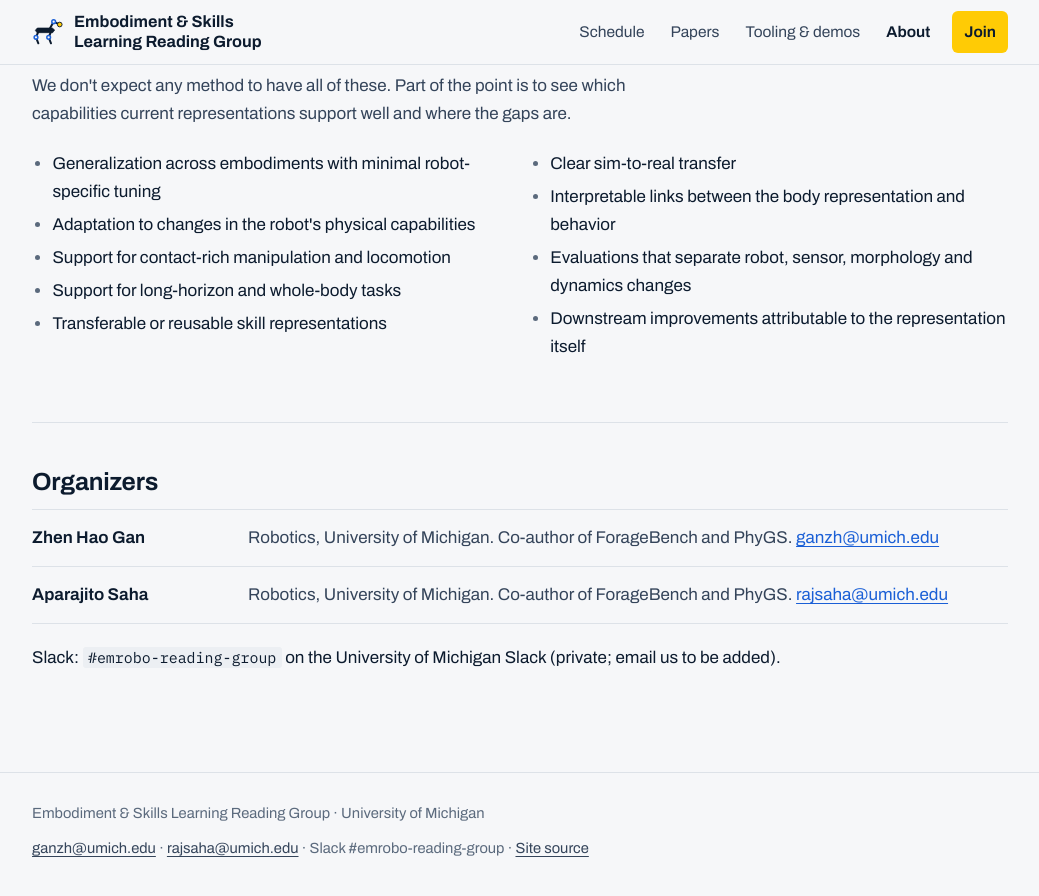
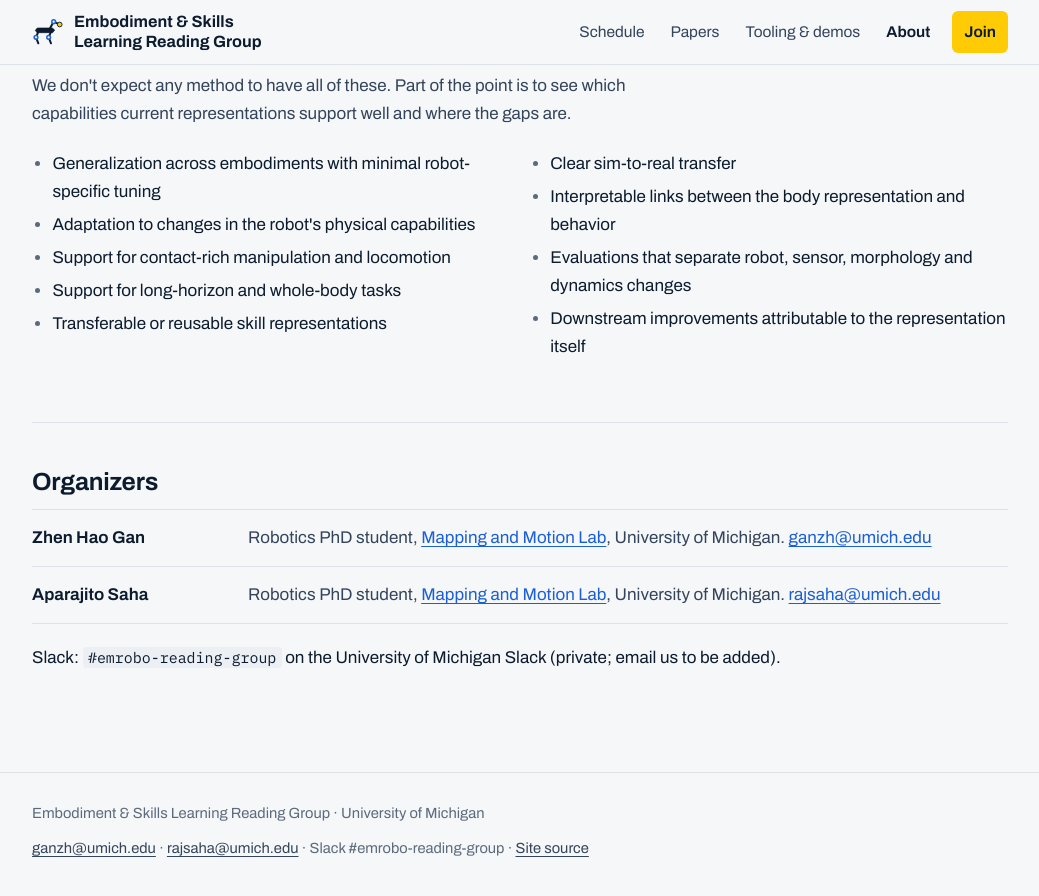
Before and after one commit to m-and-m-lab/emrobo-reading-group, a Jekyll site: the page built from about.html, in a window 1280 px wide and 900 px high, scrolled down 2858 px. Shown: the top 896 px of the window, without its empty margins (120-1159 px from the left). Built offline with Jekyll 4.4.1, drawn with Linux system fonts in a browser that asks for light colours.

Commit message:
Update affiliation

```diff
--- a/_data/organizers.yml
+++ b/_data/organizers.yml
@@ -3,11 +3,17 @@
 current:
   - name: Zhen Hao Gan
     email: ganzh@umich.edu
-    note: Robotics, University of Michigan. Co-author of ForageBench and PhyGS.
+    role: Robotics PhD student
+    lab: Mapping and Motion Lab
+    lab_url: https://sites.google.com/umich.edu/mandmlab/
+    affiliation: University of Michigan
     url: ""
   - name: Aparajito Saha
     email: rajsaha@umich.edu
-    note: Robotics, University of Michigan. Co-author of ForageBench and PhyGS.
+    role: Robotics PhD student
+    lab: Mapping and Motion Lab
+    lab_url: https://sites.google.com/umich.edu/mandmlab/
+    affiliation: University of Michigan
     url: ""
 
 past: []
--- a/_includes/organizers.html
+++ b/_includes/organizers.html
@@ -2,7 +2,7 @@
   {%- for p in site.data.organizers.current %}
   <div>
     <dt>{% if p.url != "" %}<a href="{{ p.url }}">{{ p.name }}</a>{% else %}{{ p.name }}{% endif %}</dt>
-    <dd>{% if p.note %}{{ p.note }} {% endif %}<a href="mailto:{{ p.email }}">{{ p.email }}</a></dd>
+    <dd>{% if p.role %}{{ p.role }}, {% endif %}{% if p.lab %}{% if p.lab_url %}<a href="{{ p.lab_url }}">{{ p.lab }}</a>{% else %}{{ p.lab }}{% endif %}, {% endif %}{% if p.affiliation %}{{ p.affiliation }}. {% endif %}<a href="mailto:{{ p.email }}">{{ p.email }}</a></dd>
   </div>
   {%- endfor %}
 </dl>
```
